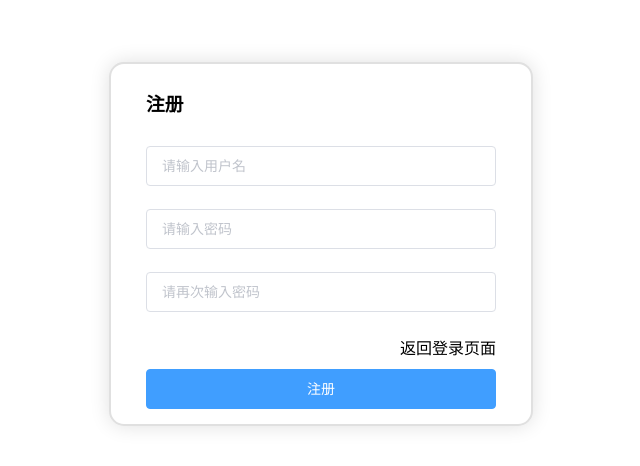
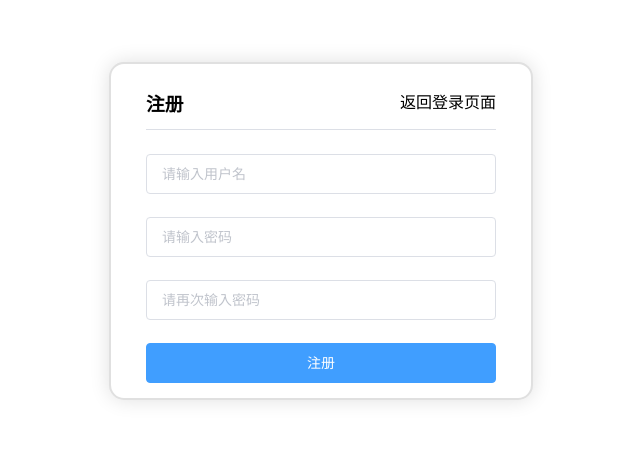
Before and after one commit to firo0423/vue-login, a Vue app: page /#/Register in a window 1280 px wide. Shown: the part 118-584 px from the top of the page, without its empty margins (319-959 px from the left). Built offline with nearby package versions, Linux system fonts and the light colour scheme.

Commit message:
注册样式完成

```diff
--- a/src/views/Login.vue
+++ b/src/views/Login.vue
@@ -98,7 +98,9 @@ export default {
           username: this.loginForm.username,
           password: this.loginForm.password,
         })
+        // 成功
         .then((result) => {
+          // 通过返回的status来确定是否成功登录
           if (result.data.status == 1) {
             this.$message({
               showClose: true,
@@ -116,6 +118,7 @@ export default {
           console.log(result.data);
           // this.msg = result.data.msg;
         })
+        // 失败
         .catch((err) => {
           console.log(err);
         });
--- a/src/views/Register.vue
+++ b/src/views/Register.vue
@@ -9,6 +9,8 @@
       class="loginContainer"
     >
       <h3 class="loginTitle">注册</h3>
+      <router-link to="/" class="backtext">返回登录页面</router-link>
+      <el-divider direction="horizontal" ></el-divider>
 
       <el-form-item prop="username">
         <el-input
@@ -37,7 +39,7 @@
           style="magin-right: 5px"
         ></el-input>
       </el-form-item>
-      <router-link to="/" class="backtext">返回登录页面</router-link>
+
       <el-button
         type="primary"
         size="default"
@@ -126,9 +128,13 @@ export default {
   box-shadow: 0 0 20px #e0e0e0;
 }
 .loginTitle {
+  display:block;
   float: left;
   margin: 10px auto 30px auto;
   text-align: left;
+}
+.el-divider{
+  margin-top: 50px;
 }
 .loginRemember {
   text-align: left;
@@ -140,7 +146,7 @@ export default {
   float: right;
   text-decoration: none;
   color: black;
-  margin: 0px auto 10px auto;
+  margin: 10px auto 30px auto;
   text-align: left;
   transition: all 0.2s;
 }
```
